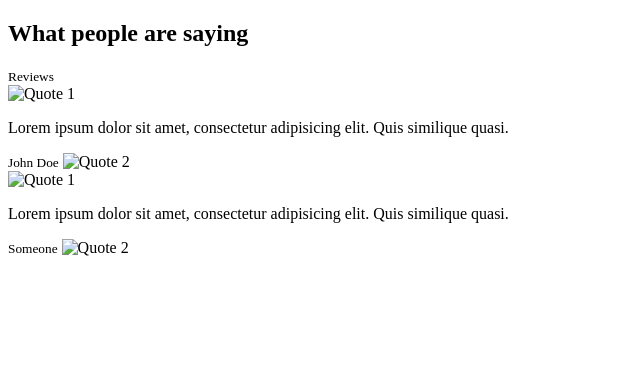
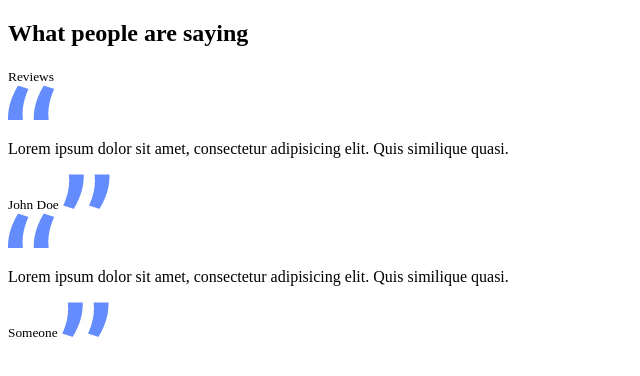
Before and after one commit to bagcampus/Review-Section-Template, a website: page index.html in a window 1280 px wide. Shown: the whole page, without its empty margins (0-640 px from the left). Drawn offline with Linux system fonts and the light colour scheme.

Commit message:
Update index.html

```diff
--- a/index.html
+++ b/index.html
@@ -19,19 +19,19 @@
             <div class="row justify-content-center">
                 <div class="col-sm-5 wow fadeIn  animated" data-wow-delay="0.25s"
                     style="visibility: visible; animation-delay: 0.25s; animation-name: fadeIn;">
-                    <img class="float-left" src="" alt="Quote 1">
+                    <img class="float-left" src="assets/images/quotes-1.jpg" alt="Quote 1">
                     <p class="testimonial-desc">Lorem ipsum dolor sit amet, consectetur adipisicing elit. Quis similique
                         quasi.</p>
                     <small class="testimonial-author">John Doe</small>
-                    <img class="float-right" src="" alt="Quote 2">
+                    <img class="float-right" src="assets/images/quotes-2.jpg" alt="Quote 2">
                 </div>
                 <div class="col-sm-5 testimonial-2 wow fadeIn  animated" data-wow-delay="0.67s"
                     style="visibility: visible; animation-delay: 0.67s; animation-name: fadeIn;">
-                    <img class="float-left" src="" alt="Quote 1">
+                    <img class="float-left" src="assets/images/quotes-1.jpg" alt="Quote 1">
                     <p class="testimonial-desc">Lorem ipsum dolor sit amet, consectetur adipisicing elit. Quis similique
                         quasi.</p>
                     <small class="testimonial-author">Someone</small>
-                    <img class="float-right" src="" alt="Quote 2">
+                    <img class="float-right" src="assets/images/quotes-2.jpg" alt="Quote 2">
                 </div>
             </div>
 
```
